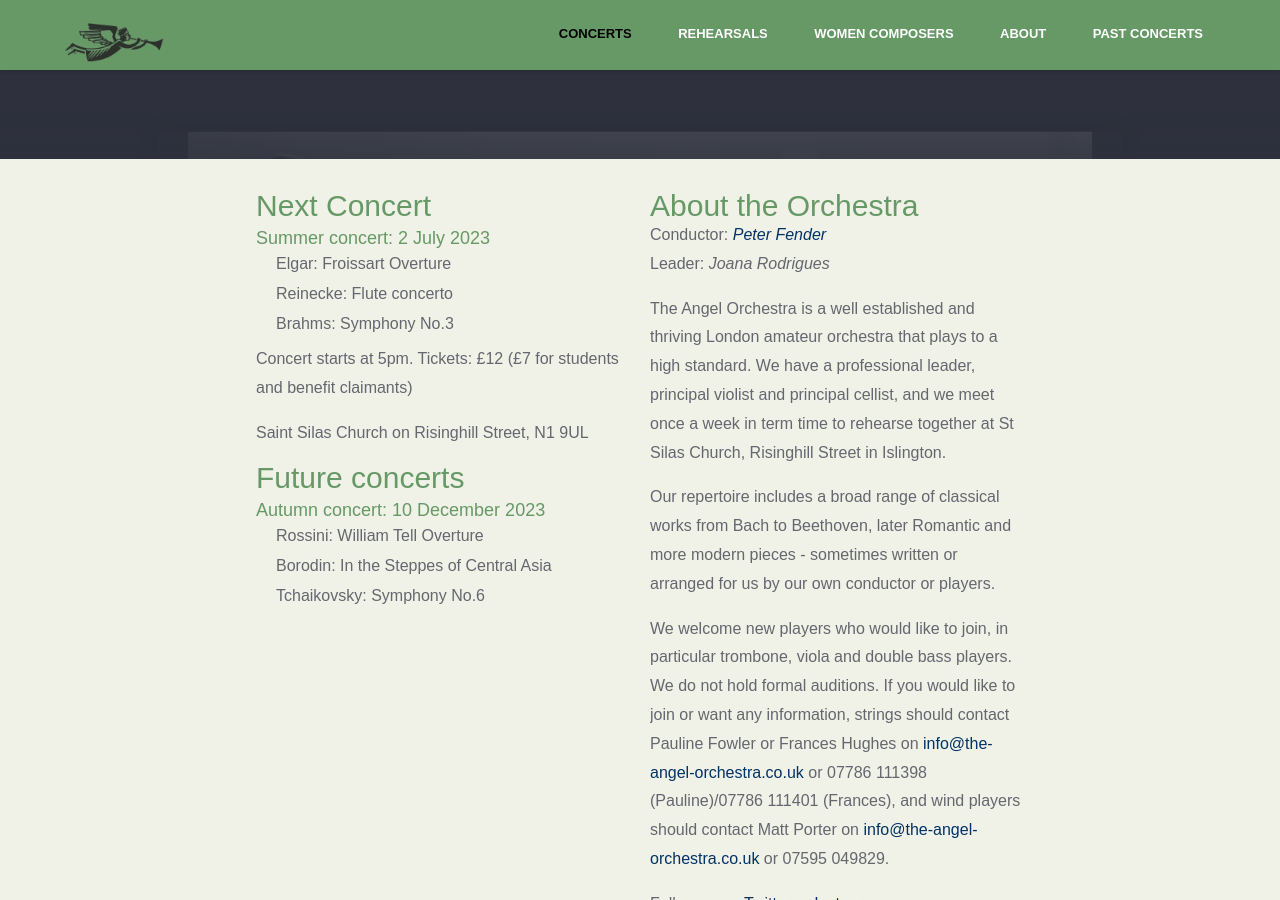
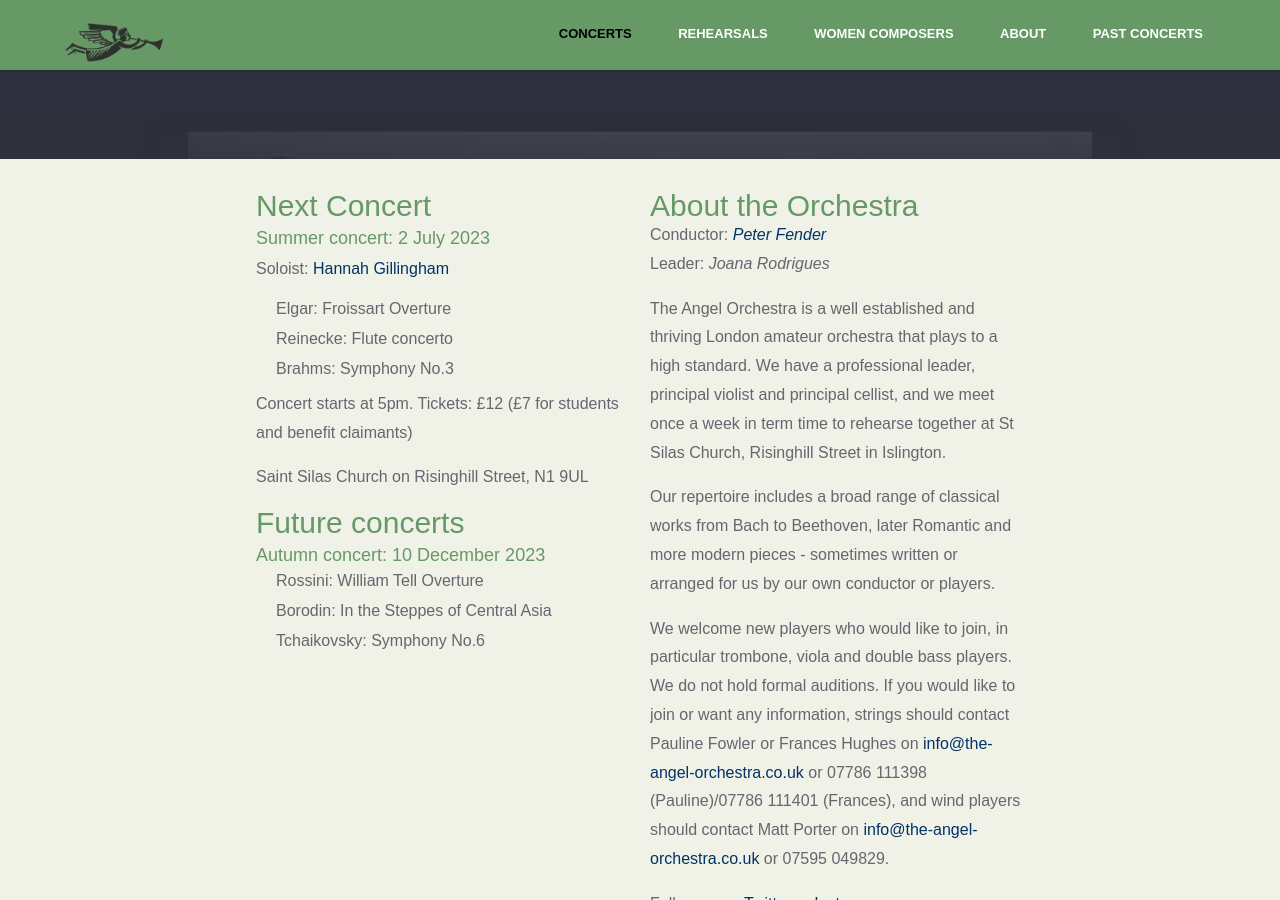
Before and after one commit to the-angel-orchestra/the-angel-orchestra.github.io, a Jekyll site: the page built from index.html, in a window 1280 px wide and 900 px high, scrolled down 411 px. Built offline with Jekyll 4.4.1, drawn with Linux system fonts in a browser that asks for light colours; nearby versions of some CDN libraries; some web fonts are replaced.

Commit message:
Updates content

```diff
--- a/_includes/next-concert.html
+++ b/_includes/next-concert.html
@@ -1,4 +1,5 @@
 <h3>Summer concert: 2 July 2023</h3>
+<p>Soloist: <a href='https://www.hannahgillinghamflute.com/'>Hannah Gillingham</a></p>
 <ul>
 <li>Elgar: Froissart Overture</li>
 <li>Reinecke: Flute concerto </li>
```
